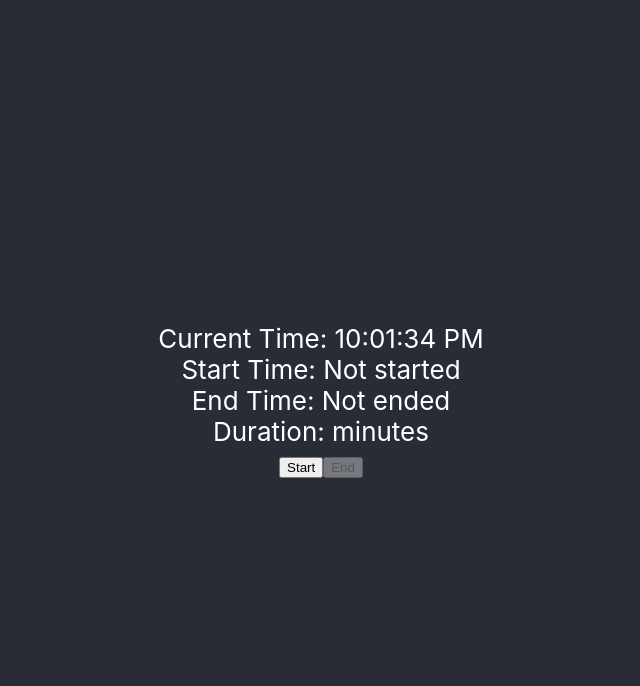
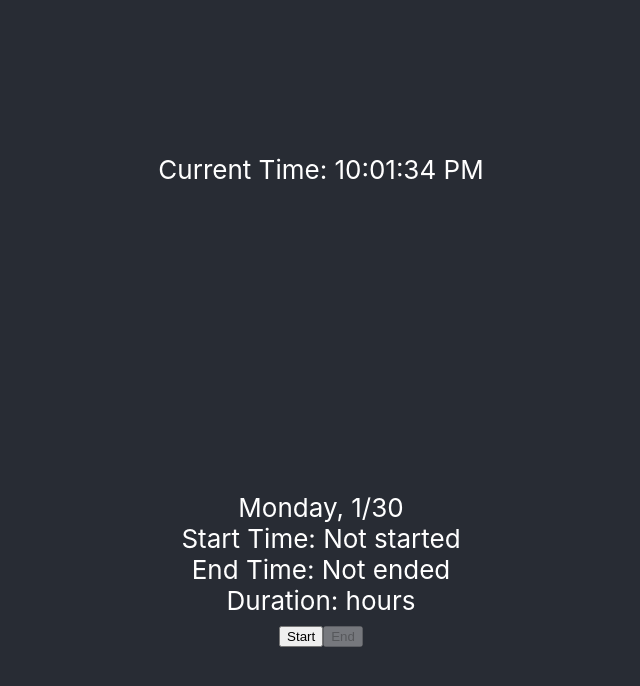
Before and after one commit to kyletucci/Time-Clock-Project, a React (Create React App) app in the folder time-clock-project/: page / in a window 1280 px wide. Shown: the top 686 px of the page, without its empty margins (319-959 px from the left). Built offline with nearby package versions, Linux system fonts and the light colour scheme.

Commit message:
Added dayOfWeek to TimeClock component

```diff
--- a/time-clock-project/src/App.css
+++ b/time-clock-project/src/App.css
@@ -2,37 +2,13 @@
   text-align: center;
 }
 
-.App-logo {
-  height: 40vmin;
-  pointer-events: none;
-}
-
-@media (prefers-reduced-motion: no-preference) {
-  .App-logo {
-    animation: App-logo-spin infinite 20s linear;
-  }
-}
-
-.App-header {
+.time-clock--container {
   background-color: #282c34;
   min-height: 100vh;
   display: flex;
   flex-direction: column;
   align-items: center;
-  justify-content: center;
+  justify-content: space-around;
   font-size: calc(10px + 2vmin);
   color: white;
 }
-
-.App-link {
-  color: #61dafb;
-}
-
-@keyframes App-logo-spin {
-  from {
-    transform: rotate(0deg);
-  }
-  to {
-    transform: rotate(360deg);
-  }
-}
--- a/time-clock-project/src/App.js
+++ b/time-clock-project/src/App.js
@@ -14,10 +14,10 @@ function App() {
 
   return (
     <div className="App">
-      <header className="App-header">
-      <div>Current Time: {currentTime.toLocaleTimeString()}</div>
+      <div className='time-clock--container'>
+        <div className='time-clock--current'>Current Time: {currentTime.toLocaleTimeString()}</div>
         <TimeClock currentTime={currentTime}/>
-      </header>
+      </div>
     </div>
   );
 }
--- a/time-clock-project/src/components/TimeClock.js
+++ b/time-clock-project/src/components/TimeClock.js
@@ -3,6 +3,8 @@ import React, { useState } from 'react';
 const TimeClock = ({ currentTime }) => {
   const [startTime, setStartTime] = useState(null);
   const [endTime, setEndTime] = useState(null);
+  const [dayOfWeek, setDayOfWeek] = useState(currentTime)
+  const options = { weekday: 'long', month: 'numeric', day: 'numeric' }
 
   const handleStartClick = () => {
     setStartTime(currentTime);
@@ -14,14 +16,15 @@ const TimeClock = ({ currentTime }) => {
 
   let duration = null;
   if (startTime && endTime) {
-    duration = (endTime - startTime) / 1000 / 60;
+    duration = ((endTime - startTime) / 1000 / 60 / 60).toFixed(2);
   }
 
   return (
     <div>
+      <div>{dayOfWeek ? dayOfWeek.toLocaleDateString(undefined, options) : 'Not started'}</div>
       <div>Start Time: {startTime ? startTime.toLocaleTimeString() : 'Not started'}</div>
       <div>End Time: {endTime ? endTime.toLocaleTimeString() : 'Not ended'}</div>
-      <div>Duration: {duration} minutes</div>
+      <div>Duration: {duration} hours</div>
       <button onClick={handleStartClick} disabled={startTime}>
         Start
       </button>
```
